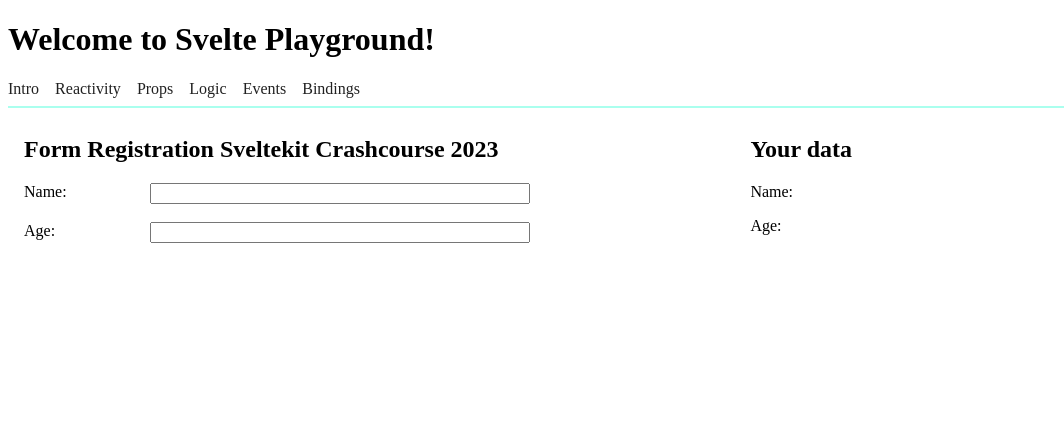
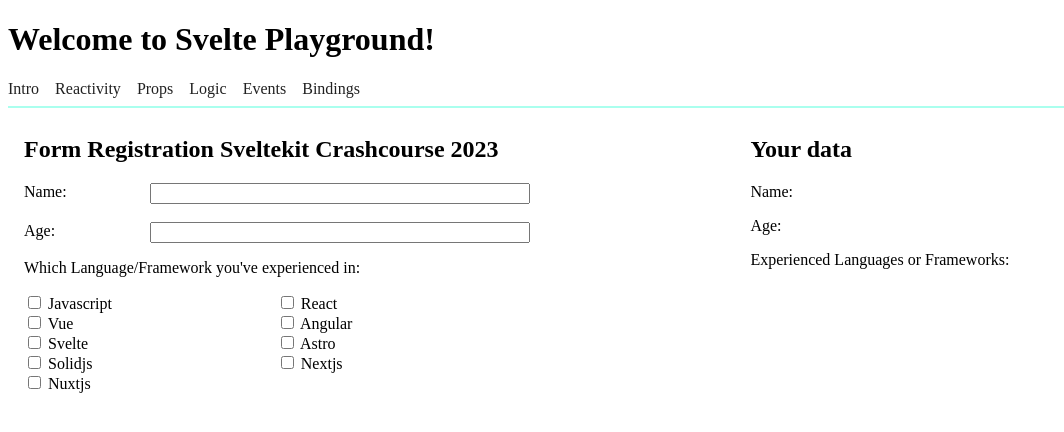
Before and after one commit to anangkf/svelte-playground, a SvelteKit app: page /bindings in a window 1280 px wide. Shown: the top 432 px of the page, without its empty margins (0-1064 px from the left). Built offline with nearby package versions, Linux system fonts and the light colour scheme.

Commit message:
bindings: checkbox inputs

```diff
--- a/src/routes/bindings/+page.svelte
+++ b/src/routes/bindings/+page.svelte
@@ -1,6 +1,26 @@
 <script>
   let name = '';
   let age = '';
+
+  const languages = [
+    {key: 'javascript', name: 'Javascript'},
+    {key: 'react', name: 'React'},
+    {key: 'vue', name: 'Vue'},
+    {key: 'angular', name: 'Angular'},
+    {key: 'svelte', name: 'Svelte'},
+    {key: 'astro', name: 'Astro'},
+    {key: 'solidjs', name: 'Solidjs'},
+    {key: 'nextjs', name: 'Nextjs'},
+    {key: 'nuxtjs', name: 'Nuxtjs'},
+  ]
+
+  // $: exps = []
+  let exps = []
+
+  function addExp(name){
+    exps = [...exps, name]
+  }
+
 </script>
 
 <svelte:head>
@@ -11,19 +31,34 @@
   <section class="container">
     <form class="content">
       <h2>Form Registration Sveltekit Crashcourse 2023</h2>
-      <label for="name">
+      <label class="formparts" for="name">
         Name:
-        <input type="text" bind:value={name} name="name">
+        <input type="text" bind:value={name} name="name" id="name">
       </label><br>
-      <label for="age">
+      <label class="formparts" for="age">
         Age:
-        <input type="number" bind:value={age} name="age">
+        <input type="number" bind:value={age} name="age" id="age">
       </label>
+      <p>Which Language/Framework you've experienced in:</p>
+      <div class="explang">
+        {#each languages as {key, name} }
+          <label for={key}>
+            <input type="checkbox" id={key} on:change={() => addExp(name)}>
+            {name}
+          </label>
+        {/each}
+      </div>
     </form>
     <aside class="content">
       <h2>Your data</h2>
       <p>Name: {name}</p>
       <p>Age: {age}</p>
+      <p>Experienced Languages or Frameworks:</p>
+      <ol>
+        {#each exps as exp}
+          <li>{exp}</li>
+        {/each}
+      </ol>
     </aside>
   </section>
 </main>
@@ -38,8 +73,12 @@
     width: 40%;
     margin: 0 1rem;
   }
-  label{
+  .formparts{
     display: grid;
     grid-template-columns: 1fr 3fr;
   }
+  .explang{
+    display: grid;
+    grid-template-columns: repeat(auto-fit, minmax(12rem, 1fr));
+  }
 </style>
```
